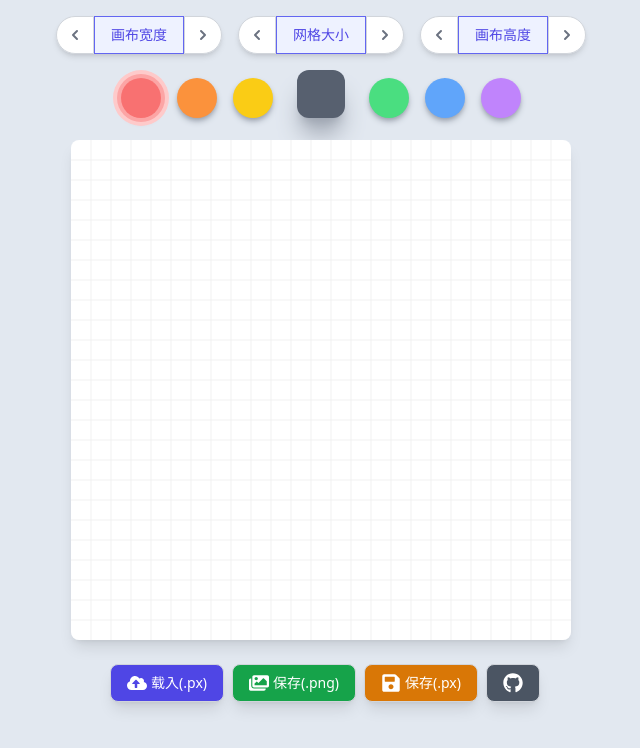
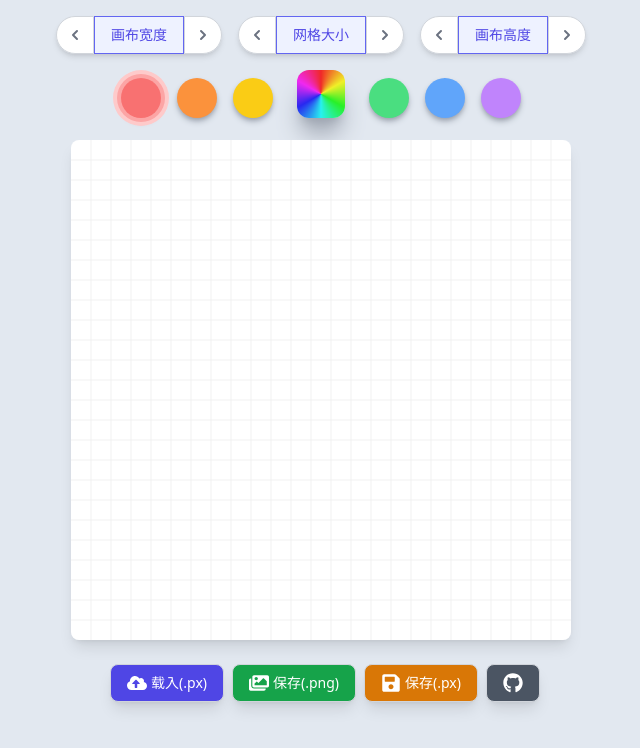
Before and after one commit to fzf404/Pixxel, a Next.js app: page / in a window 1280 px wide. Shown: the top 748 px of the page, without its empty margins (319-959 px from the left). Built offline with nearby package versions, Linux system fonts and the light colour scheme.

Commit message:
:lipstick: 颜色选择器样式

```diff
--- a/components/picker.js
+++ b/components/picker.js
@@ -1,7 +1,7 @@
 /*
  * @Author: fzf404
  * @Date: 2022-01-05 20:41:37
- * @LastEditTime: 2022-05-13 15:09:09
+ * @LastEditTime: 2022-05-13 16:57:13
  * @Description: 颜色选择器
  */
 
@@ -21,8 +21,12 @@ const ColorPicker = ({ setBrushColor }) => {
     },
   })
 
+  // 是否使用过颜色选择器
+  const [used, setUsed] = useState(false)
+
   // 展示颜色选择器
   const handleClick = () => {
+    setUsed(true)
     setState({ ...state, displayColorPicker: !state.displayColorPicker })
   }
 
@@ -39,7 +43,7 @@ const ColorPicker = ({ setBrushColor }) => {
     setState({ ...state, displayColorPicker: false })
   }
 
-  // 颜色该百年
+  // 颜色改变
   const handleChange = (color) => {
     setState({
       ...state,
@@ -51,8 +55,12 @@ const ColorPicker = ({ setBrushColor }) => {
     <>
       <span
         onClick={handleClick}
-        className={'mx-4 w-12 h-12 inline-block rounded-xl shadow-xl shadow-gray-400'}
-        style={{ background: `rgba(${state.color.r}, ${state.color.g}, ${state.color.b}, ${state.color.a})` }}
+        className={'mx-4 w-12 h-12 inline-block rounded-xl shadow-xl shadow-gray-400 '}
+        style={{
+          background: used
+            ? `rgba(${state.color.r}, ${state.color.g}, ${state.color.b}, ${state.color.a})`
+            : 'conic-gradient( rgb(240,40,40), rgb(240,240,40), rgb(40,240,40),rgb(40,240,240),rgb(40,40,240),rgb(240,40,240),rgb(240,40,40)',
+        }}
       />
       {state.displayColorPicker ? (
         <div className={styles.popover}>
```
